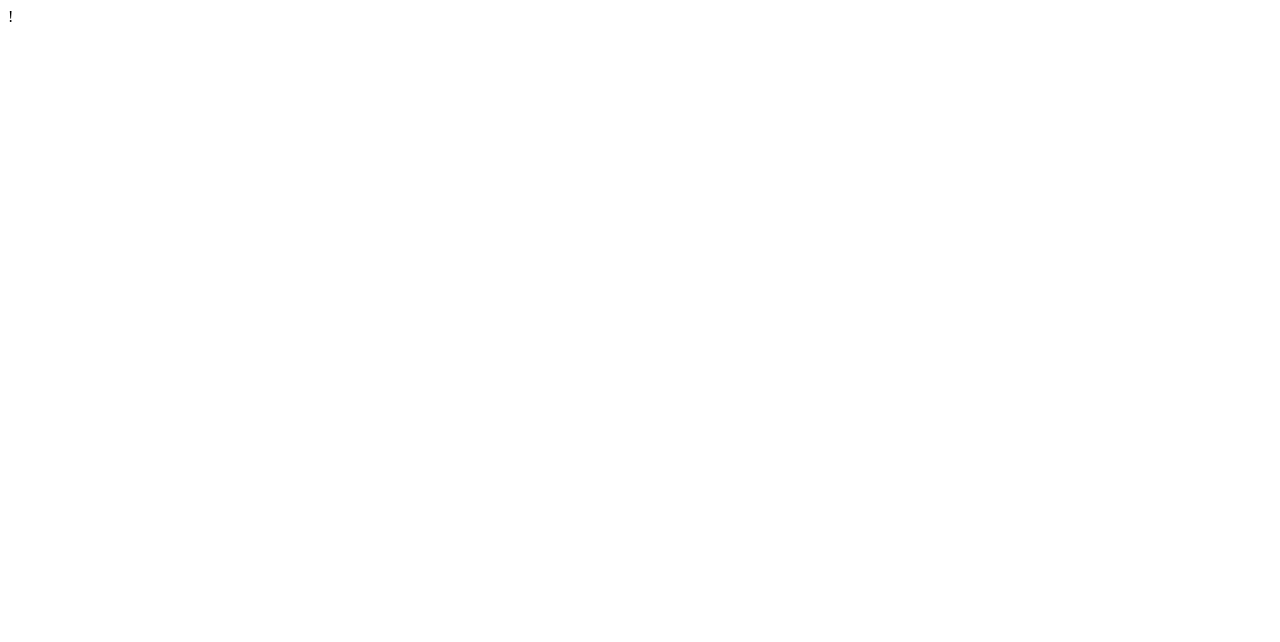
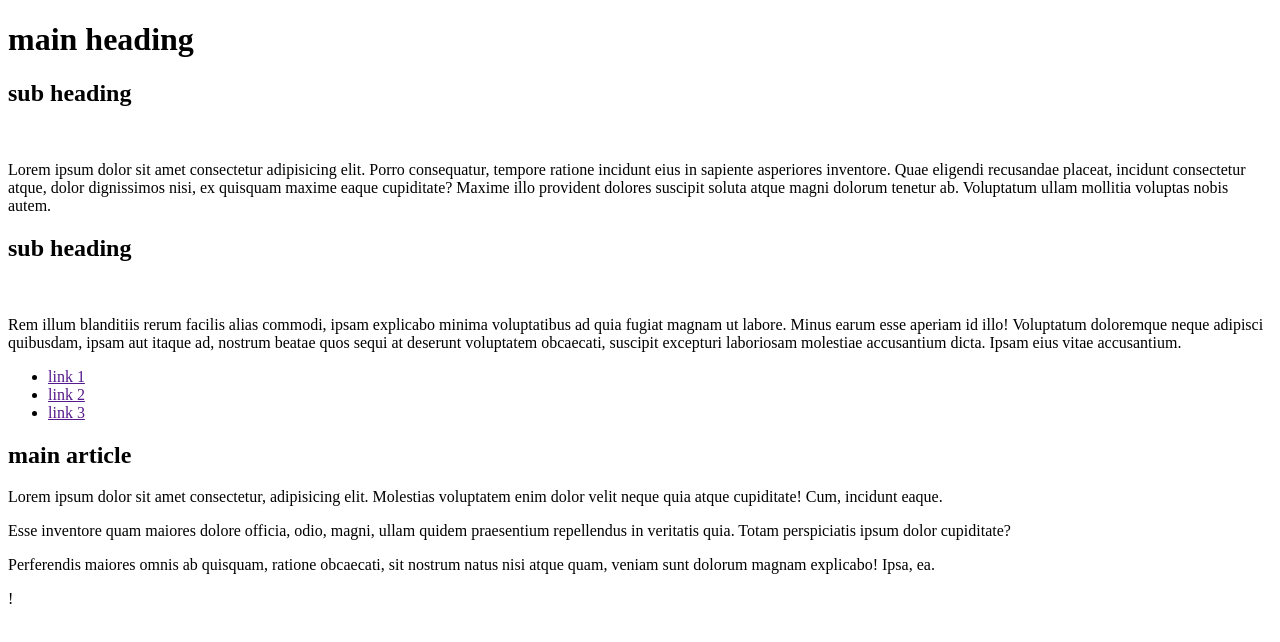
Before and after one commit to morghull/fm_dom, a plain HTML site: page index.html in a window 1280 px wide. Drawn offline with Linux system fonts and the light colour scheme.

Commit message:
add practice

```diff
--- a/assets/js/index.js
+++ b/assets/js/index.js
@@ -0,0 +1,9 @@
+'use strict';
+
+const img1 = document.querySelector(
+  'div.wrap>section>article+article>img'
+);
+const [, img2] = document.images;
+const ul1 = document.querySelector('main>nav>ul');
+const paragraphList1 = document.querySelectorAll('main>article>p');
+const paragraphList2 = document.querySelectorAll('p:not(.text)');
--- a/index.html
+++ b/index.html
@@ -8,9 +8,75 @@
     />
     <title>fm dom</title>
     <link rel="stylesheet" href="./assets/css/style.css" />
+    <script defer src="./assets/js/index.js"></script>
   </head>
   <body>
-    <script src="./assets/js/index.js"></script>
+    <div class="wrap">
+      <h1>main heading</h1>
+      <section>
+        <article>
+          <h2>sub heading</h2>
+          <img src="" alt="" />
+          <p class="text">
+            Lorem ipsum dolor sit amet consectetur adipisicing elit.
+            Porro consequatur, tempore ratione incidunt eius in
+            sapiente asperiores inventore. Quae eligendi recusandae
+            placeat, incidunt consectetur atque, dolor dignissimos
+            nisi, ex quisquam maxime eaque cupiditate? Maxime illo
+            provident dolores suscipit soluta atque magni dolorum
+            tenetur ab. Voluptatum ullam mollitia voluptas nobis
+            autem.
+          </p>
+        </article>
+        <article>
+          <h2>sub heading</h2>
+          <img src="" alt="" /><!-- THIS -->
+          <p class="text">
+            Rem illum blanditiis rerum facilis alias commodi, ipsam
+            explicabo minima voluptatibus ad quia fugiat magnam ut
+            labore. Minus earum esse aperiam id illo! Voluptatum
+            doloremque neque adipisci quibusdam, ipsam aut itaque ad,
+            nostrum beatae quos sequi at deserunt voluptatem
+            obcaecati, suscipit excepturi laboriosam molestiae
+            accusantium dicta. Ipsam eius vitae accusantium.
+          </p>
+        </article>
+      </section>
+      <main>
+        <nav>
+          <ul>
+            <!-- THIS -->
+            <li><a href="">link 1</a></li>
+            <li><a href="">link 2</a></li>
+            <li><a href="">link 3</a></li>
+          </ul>
+        </nav>
+        <article>
+          <h2>main article</h2>
+          <p>
+            <!-- THIS -->
+            Lorem ipsum dolor sit amet consectetur, adipisicing elit.
+            Molestias voluptatem enim dolor velit neque quia atque
+            cupiditate! Cum, incidunt eaque.<img src="" alt="" />
+          </p>
+          <p>
+            <!-- THIS -->
+            Esse inventore quam maiores dolore officia, odio, magni,
+            ullam quidem praesentium repellendus in veritatis quia.
+            Totam perspiciatis ipsum dolor cupiditate?<img
+              src=""
+              alt=""
+            />
+          </p>
+          <p>
+            <!-- THIS -->
+            Perferendis maiores omnis ab quisquam, ratione obcaecati,
+            sit nostrum natus nisi atque quam, veniam sunt dolorum
+            magnam explicabo! Ipsa, ea.<img src="" alt="" />
+          </p>
+        </article>
+      </main>
+    </div>
   </body>
 </html>
 !
```
